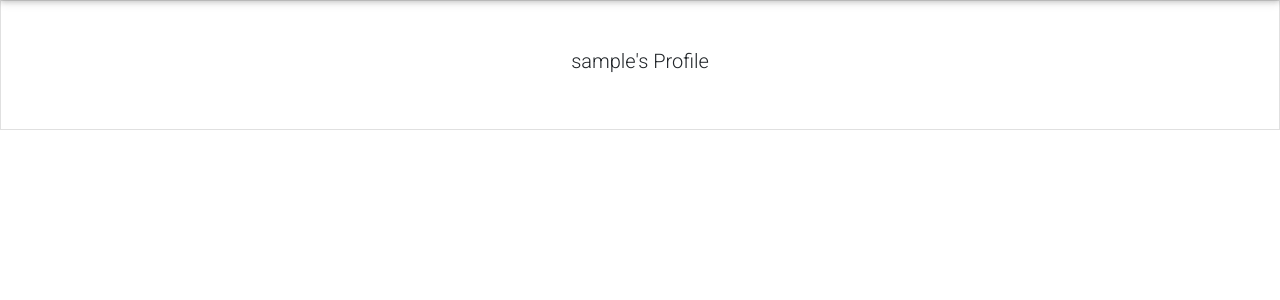
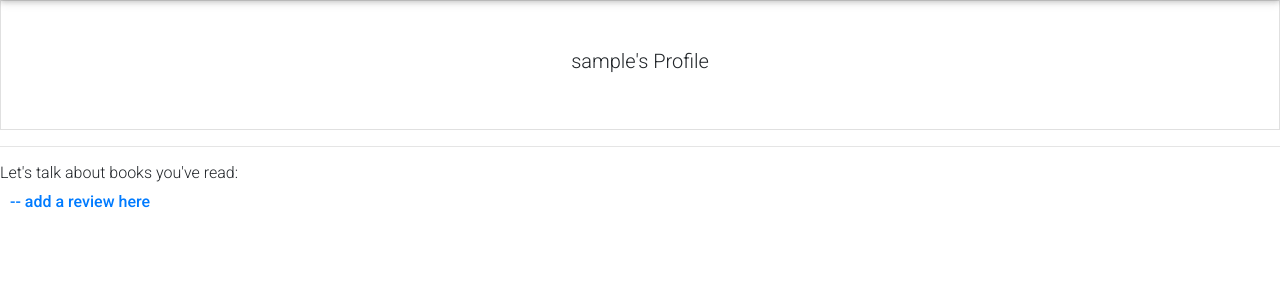
Before and after one commit to Abelyem/MS3-project, a Flask app: page /profile/1 in a window 1280 px wide. Shown: the part 58-358 px from the top of the page. Run offline with Flask 2, Linux system fonts and the light colour scheme; the visitor is signed in with stand-in values (Sample User, id 1); a database or web service that is not in the repository returns one stand-in record (values such as "Sample title"); some libraries are stand-ins or nearby versions.

Commit message:
Added new option which leads to add_review.html page - this option only accessable from Profile once user has logged in

```diff
--- a/templates/profile.html
+++ b/templates/profile.html
@@ -1,17 +1,15 @@
-{% extends "base.html" %}  {% block content %}
-
+{% extends "base.html" %} {% block content %}
 
 <div class="text-center border border-light p-5">
+  <h5>{{ username }}'s Profile</h5>
+</div>
+<hr>
+<div>
+ <h6>Let's talk about books you've read:</h6>
+<a class="nav-link" href="{{ url_for('add_review') }}"><strong>-- add a review here</strong></a>
 
- <h5>
-
-{{ username }}'s Profile
-
- </h5>
 
 </div>
 
 
-
-
 {% endblock %}
```
